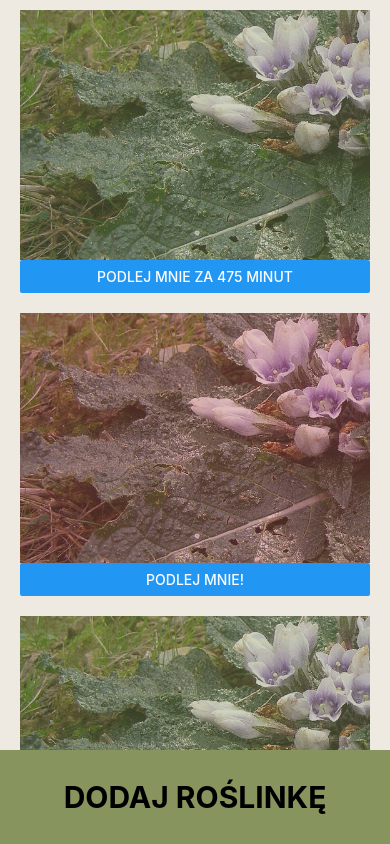
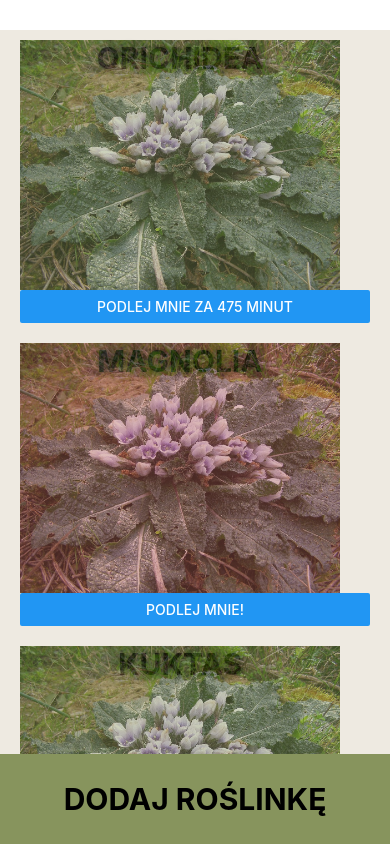
Before and after one commit to syrekable/Popley, a React Native app: screen / in a window 390 px wide. Built offline with nearby package versions, Linux system fonts and the light colour scheme.

Commit message:
Flower name displayed correctly

```diff
--- a/App.js
+++ b/App.js
@@ -58,7 +58,8 @@ const styles = StyleSheet.create({
   flowerList: {
     flex: 8,
     backgroundColor: '#eeeae1',
-    paddingHorizontal: 20
+    paddingHorizontal: 20,
+    marginTop: 30
   },
   bottom: {
     flex: 1,
--- a/src/flower.js
+++ b/src/flower.js
@@ -1,9 +1,9 @@
 import React, { Component } from 'react';
 import { StyleSheet, View, Text, Image, Button, ImageBackground } from 'react-native';
-import { Colors } from 'react-native/Libraries/NewAppScreen';
 
 export default class Flower extends Component {
     render(){
+        let color = this.props.timeToWater > 0 ? colors.tintNormal : colors.tintAlert;
         return (
             /*
             TODO:
@@ -13,16 +13,12 @@ export default class Flower extends Component {
             and some Text in a semi-transparent View at the top.
             As seen in the TILES.pdn yet.
             */
-            <View style={[styles.container]}>
+            <View style={styles.container}>
                 <ImageBackground
                     source={require("../assets/mandragora.jpg")}
                     style={styles.flowerImg}
                 >
-                    <Image
-                    source={require("../assets/mandragora.jpg")}
-                    style={[styles.flowerImg, styles.transparent]}
-                    tintColor={this.props.timeToWater > 0 ? colors.tintNormal : colors.tintAlert}
-                    />
+                    <Tint color={color} name={this.props.name}/>
                 </ImageBackground>
                 <View>
                     <FlowerInfo timeToWater={this.props.timeToWater}/>
@@ -36,10 +32,24 @@ class FlowerInfo extends Component {
     render(){
         return(
         <Button title={this.props.timeToWater > 0 ?
-            `Podlej mnie za ${this.props.timeToWater / 60} minut` :
+            `Podlej mnie za ${Math.round(this.props.timeToWater / 60)} minut` :
             "Podlej mnie!"}/>
         )
+    }
+}
 
+class Tint extends Component {
+    //a semi-transparent element with a specific colour
+    render(){
+        return (
+            <ImageBackground
+            source={require("../assets/icon.png")}//any image will do, but icon is small -> light
+            style={[styles.flowerImg, styles.transparent]}
+            tintColor={this.props.color}
+            >
+                <Text style={[styles.flowerName, styles.textShadow]}>{this.props.name}</Text>
+            </ImageBackground>
+        )
     }
 }
 
@@ -53,11 +63,24 @@ const styles = StyleSheet.create({
         flex: 1,
         marginVertical: 10,
     },
+    flowerName: {
+        flex:1,  //TODO: find a way to somehow constraint flower's dimensions
+        color: 'black',
+        textTransform: 'uppercase',
+        textAlign: 'center',
+        fontWeight: 'bold',
+        fontSize: 30,
+    },
     flowerImg: {
-        width: 750,
+        width: 320,
         height: 250,
     },
     transparent: {
         opacity: 0.4,
+    },
+    textShadow: {
+        textShadowColor: 'black',
+        textShadowOffset: {width: 1, height: 1},
+        textShadowRadius: 10
     }
 })
```
